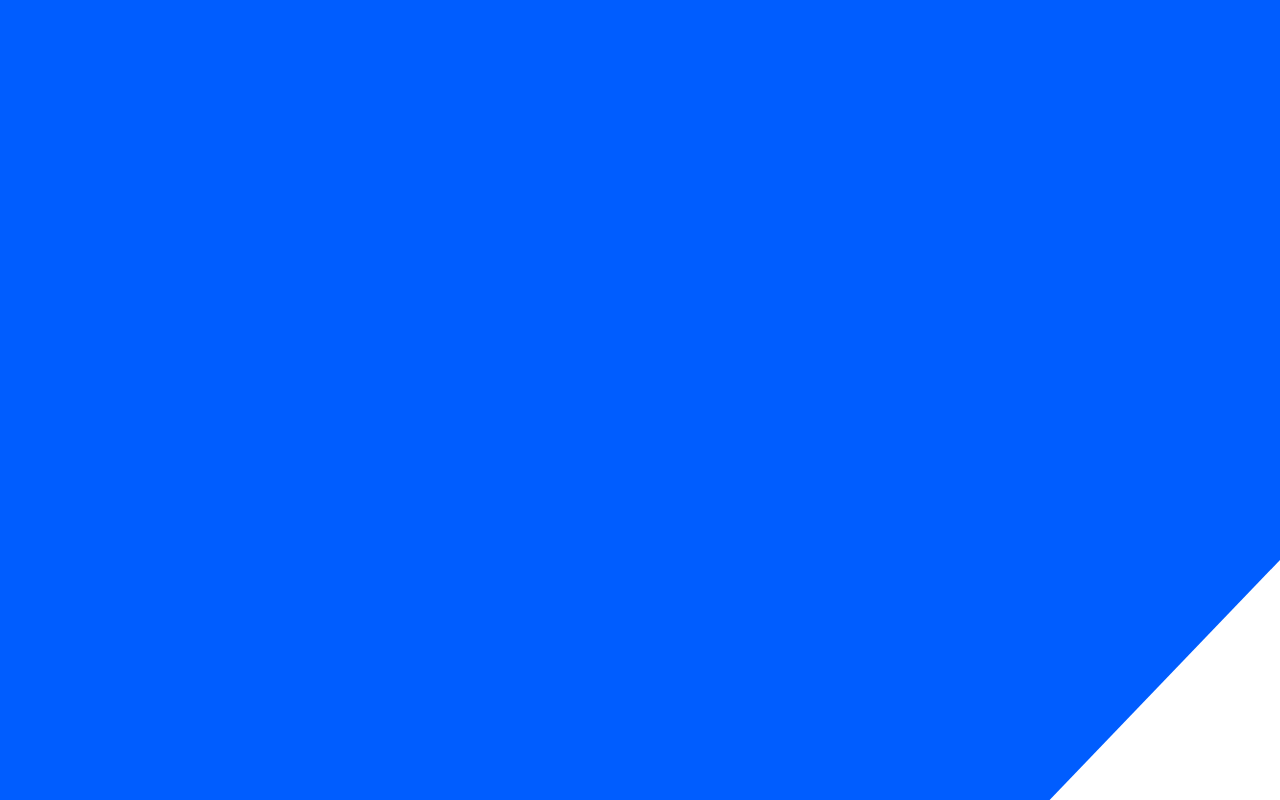
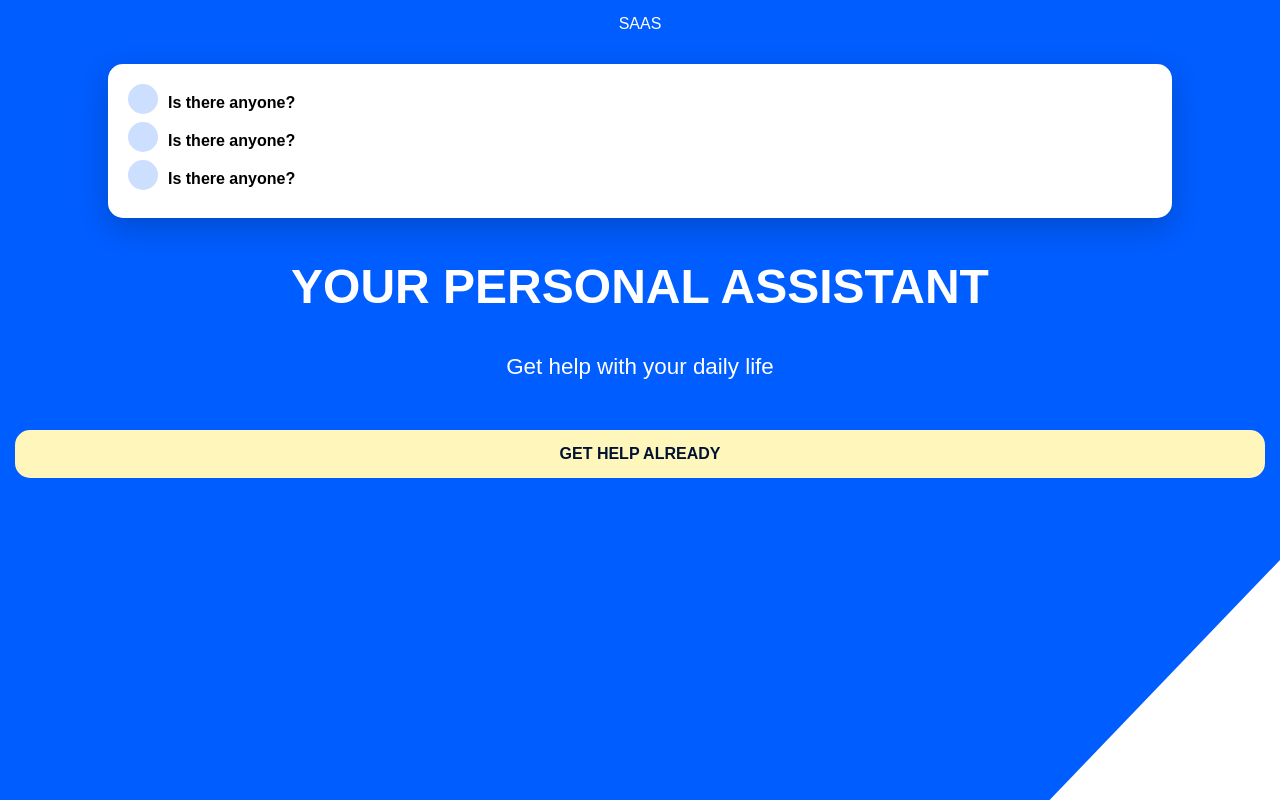
Before and after one commit to ishrat98/personal-assistant, a plain HTML site: page index.html in a window 1280 px wide. Drawn offline with Linux system fonts and the light colour scheme.

Commit message:
upto primary

```diff
--- a/css/main.scss
+++ b/css/main.scss
@@ -1,6 +1,8 @@
 
 $colors :(
   primary:  #005DFF,
+  primary-light: lighten(#005DFF, 40%),
+  primary-dark: darken(#005DFF, 40%),
   accent: #FFF6BB
 
 );
@@ -36,7 +38,7 @@ body{
      text-decoration: none;
      padding: $padding;
      display: block;
-     text-decoration: uppercase;
+     text-transform: uppercase;
 
    }
 }
@@ -54,6 +56,57 @@ main {
       list-style-type: none;
       margin:0; padding: 0;
 
-    };
+      li  {
+        margin-bottom: 10px;
+
+        span {
+
+          position: absolute;
+          width: 30px;
+          height: 30px;
+          background-color: color(primary-light);
+          border-radius: 50%;
+          margin-right: 10px;
+
+        }
+
+        strong {
+          display: inline-block;
+          margin-left: max(40px);
+          margin-top:10px;
+
+        }
+      }
+
+    }
+  }
+
+  section#primary {
+    color: #fff;
+    padding: $padding;
+    text-align: center;
+
+    h1 {
+      font-size: 3em;
+      margin-top: 10px;
+      text-transform: uppercase;
+    }
+
+    p {
+      font-size: 1.4em;
+    }
+
+    a {
+      color: color(primary-dark);
+      border-radius: $borders;
+      text-decoration: none;
+      text-transform: uppercase;
+      font-weight: bold;
+      background-color: color(accent);
+      display: block;
+      text-align: center;
+      margin: 50px auto 0 auto;
+      padding: $padding;
+    }
   }
 }
--- a/index.html
+++ b/index.html
@@ -9,6 +9,42 @@
 </head>
 <body>
     <div id="bg"> </div>
+    <header>
+        <a href='#'> SaaS</a>
+    </header>
+
+    <main>
+        <section id="card">
+            <ul>
+                <li>
+                    <span></span>
+                    <strong> Is there anyone?</strong>
+                </li>
+                <li>
+                    <span></span>
+                    <strong> Is there anyone?</strong>
+                </li>
+                <li>
+                    <span></span>
+                    <strong> Is there anyone?</strong>
+                </li>
+
+            </ul>
+        </section>
+
+        <section id="primary">
+
+
+            <h1> Your Personal Assistant</h1>
+            <p> Get help with  your daily  life</p>
+
+            <a  href="#"> get help already</a>
+
+        </section>
+
+
+
+    </main>
 
 </body>
 </html>
```
Also changed, not shown: css/main.css, 1 other file.
